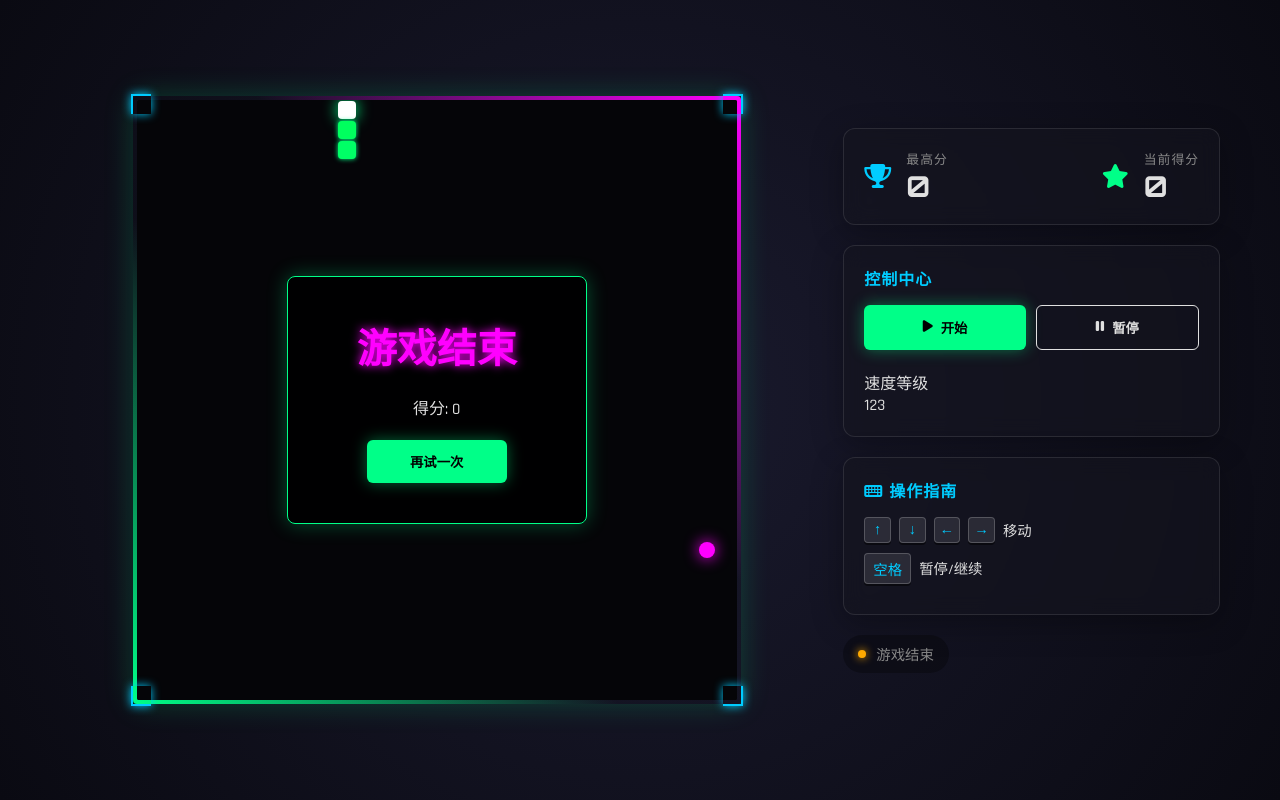
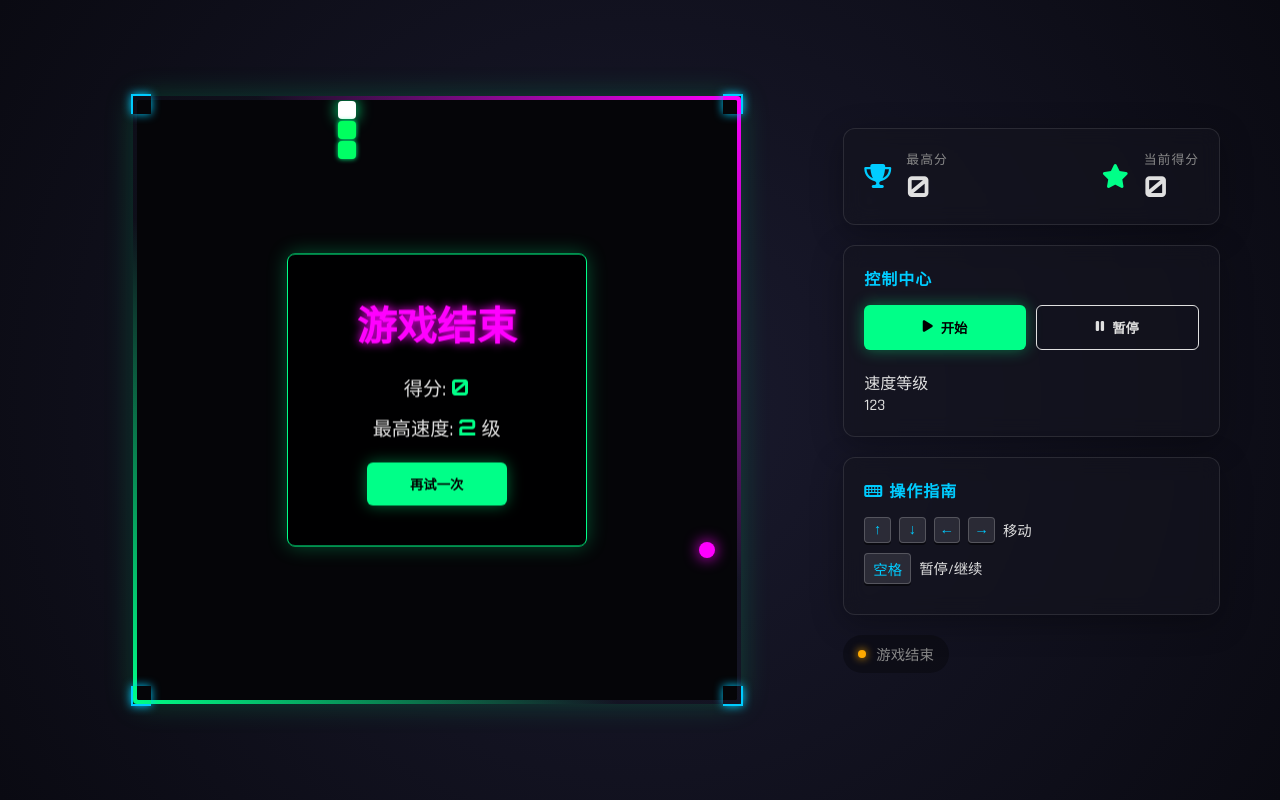
Before and after one commit to chuanzhengLiu/label-1376, a plain HTML site: page index.html in a window 1280 px wide. Both pictures are taken after a click on the button "开始". Drawn offline with Linux system fonts and the light colour scheme.

Commit message:
Autumn: 完善结算系统 - 添加最高速度等级、新纪录提示、重置逻辑

```diff
--- a/index.html
+++ b/index.html
@@ -28,7 +28,11 @@
 
             <div id="overlay" class="overlay hidden">
                 <h2 id="overlay-title">游戏结束</h2>
-                <p>得分: <span id="final-score">0</span></p>
+                <div class="result-list">
+                    <p>得分: <span id="final-score">0</span></p>
+                    <p>最高速度: <span id="final-max-speed">1</span> 级</p>
+                    <p id="new-record" class="new-record hidden"><i class="fa-solid fa-crown"></i> 新纪录！</p>
+                </div>
                 <button id="restart-btn-overlay" class="btn primary">再试一次</button>
             </div>
         </div>
--- a/script.js
+++ b/script.js
@@ -16,6 +16,8 @@ document.addEventListener('DOMContentLoaded', () => {
     const statusDot = document.querySelector('.status-dot');
     const overlay = document.getElementById('overlay');
     const finalScoreEl = document.getElementById('final-score');
+    const finalMaxSpeedEl = document.getElementById('final-max-speed');
+    const newRecordEl = document.getElementById('new-record');
     const restartBtnOverlay = document.getElementById('restart-btn-overlay');
     const speedIndicators = document.querySelectorAll('.level-indicators span');
 
@@ -25,7 +27,8 @@ document.addEventListener('DOMContentLoaded', () => {
     let dx = 0;
     let dy = 0;
     let score = 0;
-    let highScore = localStorage.getItem('neonSnakeHighScore') || 0;
+    let highScore = parseInt(localStorage.getItem('neonSnakeHighScore')) || 0;
+    let maxSpeedReached = 0;
     let gameInterval;
     let isGameRunning = false;
     let isPaused = false;
@@ -49,12 +52,14 @@ document.addEventListener('DOMContentLoaded', () => {
         dx = 0;
         dy = -1; // Move up initially
         score = 0;
+        maxSpeedReached = speedIndex;
         updateScore(0);
         placeFood();
         isPaused = false;
         isGameRunning = false;
         clearInterval(gameInterval);
         setStatus('准备就绪', 'active');
+        newRecordEl.classList.add('hidden');
         overlay.classList.add('hidden');
     }
 
@@ -68,6 +73,7 @@ document.addEventListener('DOMContentLoaded', () => {
 
         isGameRunning = true;
         isPaused = false;
+        maxSpeedReached = speedIndex;
         setStatus('游戏中', 'active');
         gameInterval = setInterval(gameLoop, SPEED_LEVELS[speedIndex]);
         startBtn.innerHTML = '<i class="fa-solid fa-rotate-right"></i> 重新开始';
@@ -94,13 +100,20 @@ document.addEventListener('DOMContentLoaded', () => {
         clearInterval(gameInterval);
         setStatus('游戏结束', 'paused');
 
-        if (score > highScore) {
+        const isNewRecord = score > highScore;
+        if (isNewRecord) {
             highScore = score;
             localStorage.setItem('neonSnakeHighScore', highScore);
             highScoreEl.innerText = highScore;
         }
 
         finalScoreEl.innerText = score;
+        finalMaxSpeedEl.innerText = maxSpeedReached + 1;
+        if (isNewRecord) {
+            newRecordEl.classList.remove('hidden');
+        } else {
+            newRecordEl.classList.add('hidden');
+        }
         overlay.classList.remove('hidden');
         startBtn.innerHTML = '<i class="fa-solid fa-play"></i> 开始';
     }
@@ -305,6 +318,10 @@ document.addEventListener('DOMContentLoaded', () => {
             speedIndicators.forEach(s => s.classList.remove('active'));
             ind.classList.add('active');
             speedIndex = idx;
+            // Track max speed reached during this game session
+            if (isGameRunning && speedIndex > maxSpeedReached) {
+                maxSpeedReached = speedIndex;
+            }
             // If running, restart timer with new speed
             if (isGameRunning && !isPaused) {
                 clearInterval(gameInterval);
--- a/style.css
+++ b/style.css
@@ -111,6 +111,48 @@ body {
     font-size: 2.5rem;
     margin-bottom: 0;
     text-shadow: 0 0 10px var(--accent-pink);
+}
+
+.result-list {
+    display: flex;
+    flex-direction: column;
+    align-items: center;
+    gap: 10px;
+    font-family: var(--font-body);
+    font-size: 1.2rem;
+}
+
+.result-list p {
+    margin: 0;
+}
+
+.result-list p span {
+    font-family: var(--font-heading);
+    font-weight: 700;
+    color: var(--primary-neon);
+    font-size: 1.4rem;
+}
+
+.new-record {
+    color: #ffd700;
+    font-family: var(--font-heading);
+    font-weight: 700;
+    font-size: 1.1rem;
+    text-shadow: 0 0 10px #ffd700;
+    animation: pulse-glow 1s ease-in-out infinite alternate;
+}
+
+.new-record.hidden {
+    display: none;
+}
+
+.new-record i {
+    margin-right: 6px;
+}
+
+@keyframes pulse-glow {
+    from { text-shadow: 0 0 5px #ffd700, 0 0 10px #ffd700; }
+    to { text-shadow: 0 0 15px #ffd700, 0 0 25px #ffd700, 0 0 35px #ffd700; }
 }
 
 #restart-btn-overlay {
```
